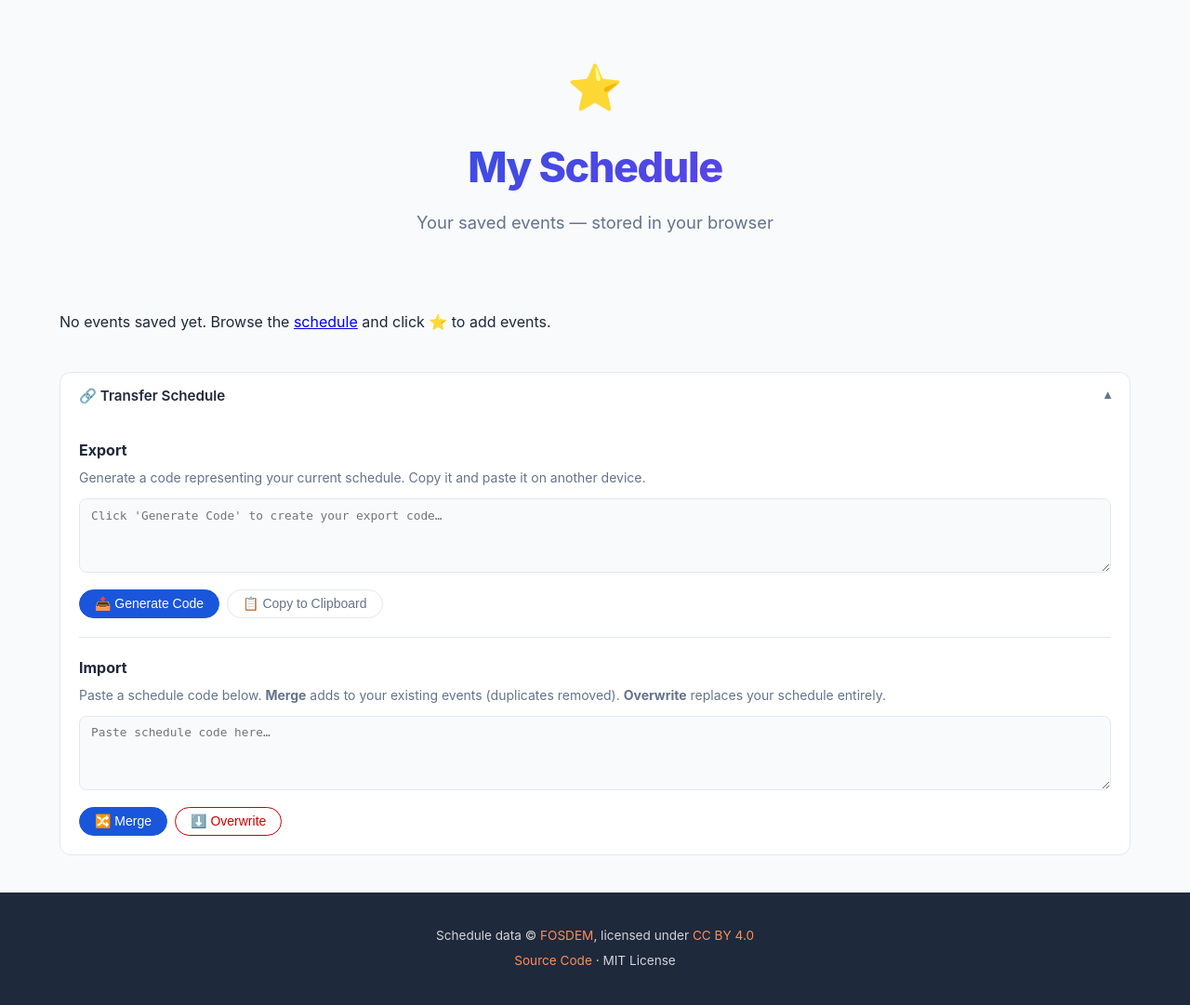
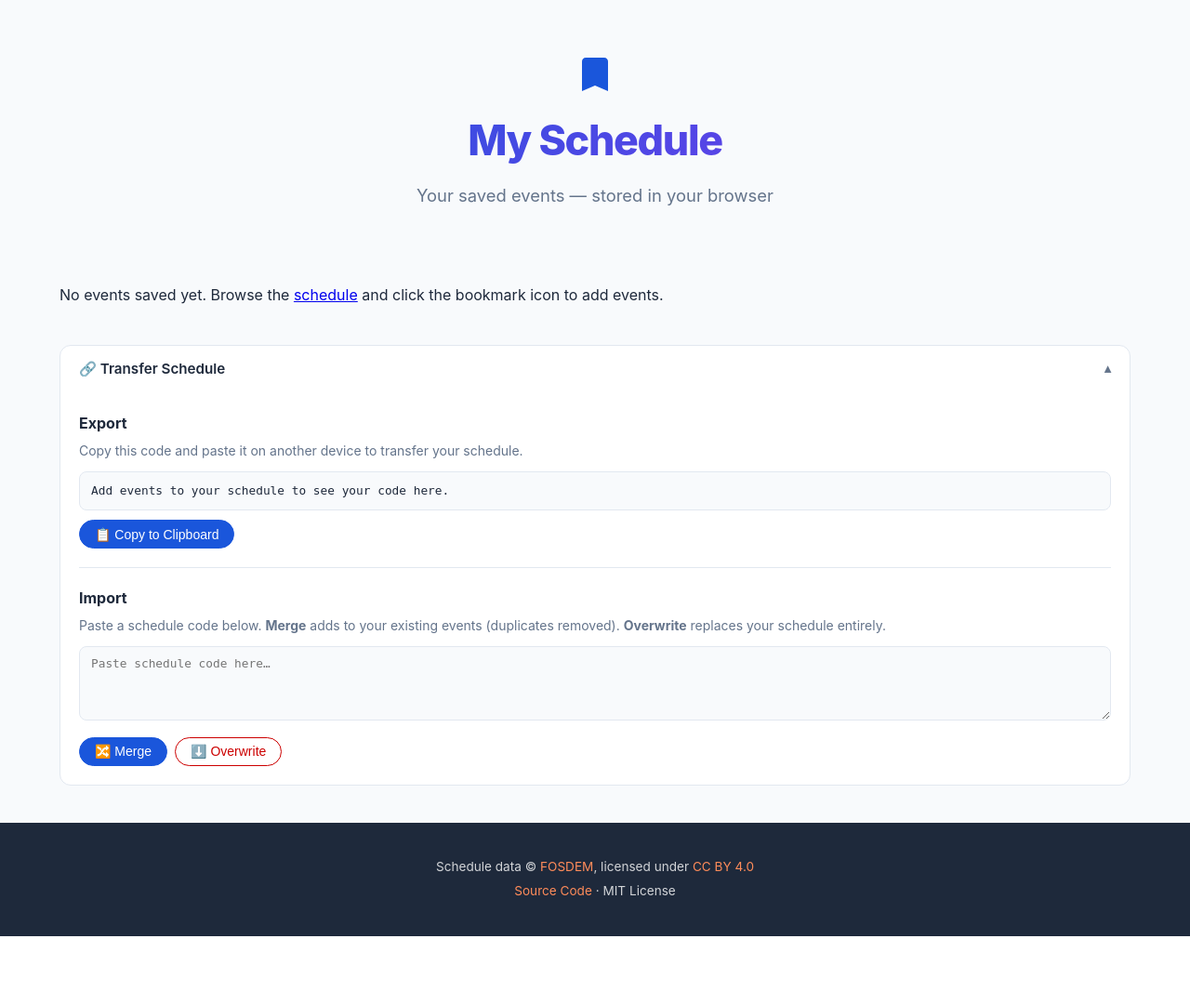
Before and after one commit to HenryPenton/fosdem-atlas, a Python web app: template src/templates/my_schedule.html in a window 1280 px wide, after a click on "🔗 Transfer Schedule". Shown: the part 154-1235 px from the top of the page at 93% size. After the commit the page ends 1161 px from the top, so only its background shows below. Run offline with Jinja, Linux system fonts and the light colour scheme; the template is opened without the code that fills it, so the values that code supplies are empty.

Commit message:
feat: update hero section with SVG icon and schedule transfer UI

```diff
--- a/src/static/css/style.css
+++ b/src/static/css/style.css
@@ -129,6 +129,12 @@ main {
     margin-bottom: 0.75rem;
 }
 
+.hero-icon svg {
+    fill: var(--primary-color);
+    display: block;
+    margin: 0 auto;
+}
+
 .hero h1 {
     font-size: 2.8rem;
     margin-bottom: 0.5rem;
@@ -1844,6 +1850,19 @@ footer p {
     font-size: 0.875rem;
     color: var(--text-muted);
     margin-bottom: 0.65rem;
+}
+.transfer-code {
+    display: block;
+    width: 100%;
+    padding: 0.6rem 0.75rem;
+    border: 1.5px solid var(--border-color);
+    border-radius: 0.5rem;
+    background: var(--background-color);
+    color: var(--text-color);
+    font-family: monospace;
+    font-size: 0.8rem;
+    word-break: break-all;
+    box-sizing: border-box;
 }
 .transfer-textarea {
     width: 100%;
--- a/src/templates/my_schedule.html
+++ b/src/templates/my_schedule.html
@@ -10,7 +10,7 @@
     </nav>
 
     <section class="hero">
-        <div class="hero-icon">⭐</div>
+        <div class="hero-icon"><svg viewBox="0 0 24 24" width="48" height="48" aria-hidden="true"><path d="M17 3H7c-1.1 0-2 .9-2 2v16l7-3 7 3V5c0-1.1-.9-2-2-2z"/></svg></div>
         <h1>My Schedule</h1>
         <p class="hero-subtitle">Your saved events — stored in your browser</p>
     </section>
@@ -30,7 +30,7 @@
 
     <div id="schedule-events" class="schedule-events">
         <p id="schedule-empty" class="empty-state">
-            No events saved yet. Browse the <a href="/schedule">schedule</a> and click ⭐ to add events.
+            No events saved yet. Browse the <a href="/schedule">schedule</a> and click the bookmark icon to add events.
         </p>
     </div>
 
@@ -40,13 +40,12 @@
             <div class="transfer-body">
                 <div class="transfer-export">
                     <h3>Export</h3>
-                    <p>Generate a code representing your current schedule. Copy it and paste it on another device.</p>
+                    <p>Copy this code and paste it on another device to transfer your schedule.</p>
                     <div class="transfer-row">
-                        <textarea id="transfer-export-text" class="transfer-textarea" readonly placeholder="Click 'Generate Code' to create your export code…" aria-label="Exported schedule code"></textarea>
+                        <code id="transfer-export-text" class="transfer-code" aria-label="Exported schedule code">Add events to your schedule to see your code here.</code>
                     </div>
                     <div class="transfer-actions">
-                        <button id="transfer-generate-btn" class="sort-btn sort-btn--active">📤 Generate Code</button>
-                        <button id="transfer-copy-btn" class="sort-btn" hidden>📋 Copy to Clipboard</button>
+                        <button id="transfer-copy-btn" class="sort-btn sort-btn--active">📋 Copy to Clipboard</button>
                     </div>
                 </div>
                 <hr class="transfer-divider">
@@ -177,7 +176,7 @@
                             html += '<span class="grid-event-title">' + esc(title) + '</span>';
                             html += '<span class="grid-event-meta">\u23F1\uFE0F ' + ev.duration_minutes + 'm</span>';
                             html += '</a>';
-                            html += '<button class="bookmark-btn bookmark-btn--grid bookmark-btn--active" onclick="removeAndRefresh(\'' + esc(ev.id) + '\')" title="Remove from My Schedule">\u2B50</button>';
+                            html += '<button class="bookmark-btn bookmark-btn--grid bookmark-btn--active" onclick="removeAndRefresh(\'' + esc(ev.id) + '\')" title="Remove from My Schedule"><svg class="bookmark-icon" viewBox="0 0 24 24" width="14" height="14" aria-hidden="true"><path d="M17 3H7c-1.1 0-2 .9-2 2v16l7-3 7 3V5c0-1.1-.9-2-2-2z"/></svg></button>';
                             html += '</div>';
                         });
                         html += '</td>';
@@ -229,32 +228,29 @@ function removeAndRefresh(id) {
 
 // Schedule transfer (export / import)
 (function () {
-    var generateBtn = document.getElementById('transfer-generate-btn');
     var copyBtn = document.getElementById('transfer-copy-btn');
     var exportText = document.getElementById('transfer-export-text');
     var importText = document.getElementById('transfer-import-text');
     var mergeBtn = document.getElementById('transfer-merge-btn');
     var overwriteBtn = document.getElementById('transfer-overwrite-btn');
 
-    generateBtn.addEventListener('click', function () {
+    function refreshExportCode() {
+        var ids = MySchedule.getIds();
+        exportText.textContent = ids.length > 0 ? btoa(JSON.stringify(ids)) : 'Add events to your schedule to see your code here.';
+    }
+
+    refreshExportCode();
+
+    copyBtn.addEventListener('click', function () {
         var ids = MySchedule.getIds();
         if (ids.length === 0) {
             showToast('No events in your schedule to export.', 'error');
             return;
         }
-        var code = btoa(JSON.stringify(ids));
-        exportText.value = code;
-        copyBtn.hidden = false;
-        exportText.select();
-    });
-
-    copyBtn.addEventListener('click', function () {
-        if (!exportText.value) return;
-        navigator.clipboard.writeText(exportText.value).then(function () {
+        navigator.clipboard.writeText(exportText.textContent).then(function () {
             showToast('Schedule code copied to clipboard!', 'success');
         }).catch(function () {
-            exportText.select();
-            showToast('Could not access clipboard — select the code above and copy manually.', 'error');
+            showToast('Could not access clipboard — copy the code above manually.', 'error');
         });
     });
 
```
Also changed, not shown: AGENTS.md (+1 -0 lines), tests/test_web_my_schedule.py (+3 -3 lines).
